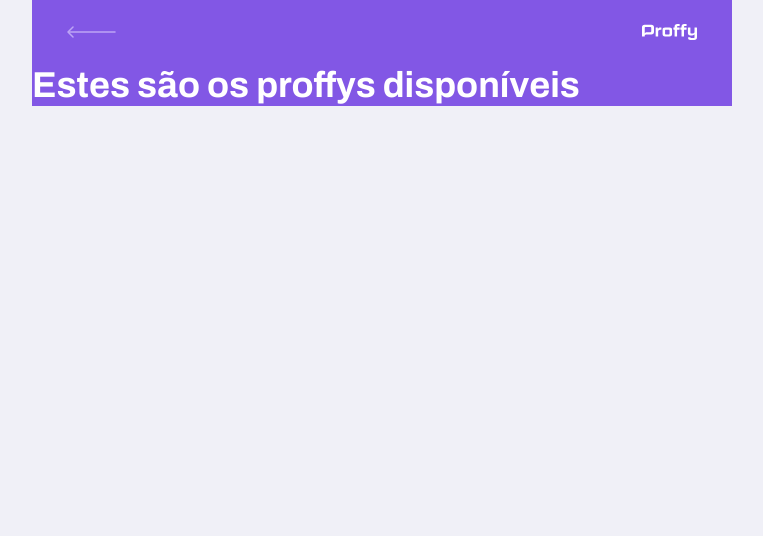
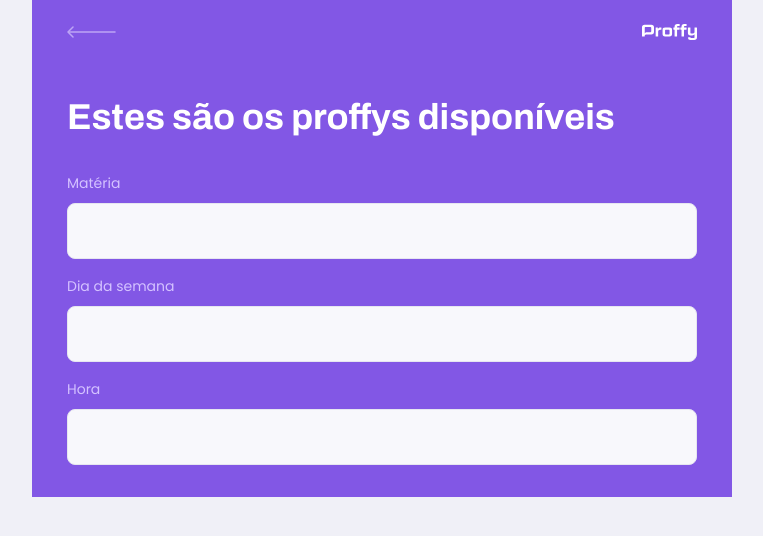
Before and after one commit to MatheusCandido1/web_proffy, a React (Create React App) app: page /study in a window 1280 px wide. Shown: the top 536 px of the page, without its empty margins (258-1021 px from the left). Built offline with nearby package versions, Linux system fonts and the light colour scheme.

Commit message:
add-form-on-teacher-list

```diff
--- /dev/null
+++ b/src/components/PageHeader/index.tsx
@@ -0,0 +1,34 @@
+import React from 'react';
+
+import { Link } from 'react-router-dom';
+
+import './style.css'
+
+import brandImg from '../../assets/images/logo.svg';
+import backIcon from '../../assets/images/icons/back.svg';
+
+interface PageHeaderProps {
+    title: string;
+}
+
+const PageHeader: React.FC<PageHeaderProps> = (props) =>  {
+    return (
+        <header className="page-header">
+        <div className="top-bar-container">
+            <Link to="/">
+                <img src={backIcon} alt="Voltar"/>
+            </Link>
+            <img src={brandImg} alt="Proffy"/>
+        </div>
+
+        <div className="header-content">
+        <strong>{props.title}</strong>
+
+        {props.children}
+        </div>
+
+    </header>
+    );
+}
+
+export default PageHeader;
--- a/src/pages/TeacherForm/index.tsx
+++ b/src/pages/TeacherForm/index.tsx
@@ -1,8 +1,12 @@
 import React from 'react';
+
+import PageHeader from '../../components/PageHeader';
 
 function TeacherForm() {
     return (
-        <h1>Teacher Form</h1>
+        <div id="page-teacher-form" className="container">
+        <PageHeader title="Que incrível que você quer dar aulas." />
+    </div>
     )
 }
 
--- a/src/pages/TeacherList/index.tsx
+++ b/src/pages/TeacherList/index.tsx
@@ -1,26 +1,31 @@
 import React from 'react';
-import { Link } from 'react-router-dom';
+
+import PageHeader from '../../components/PageHeader';
 
 import './style.css'
 
-import brandImg from '../../assets/images/logo.svg';
-import backIcon from '../../assets/images/icons/back.svg';
 function TeacherList() {
     return (
         <div id="page-teacher-list" className="container">
-            <header className="page-header">
-                <div className="top-bar-container">
-                    <Link to="/">
-                        <img src={backIcon} alt="Voltar"/>
-                    </Link>
-                    <img src={brandImg} alt="Proffy"/>
-                </div>
+            <PageHeader title="Estes são os proffys disponíveis">
+             <form id="search-teachers">
+                 <div className="input-block">
+                     <label htmlFor="subject">Matéria</label>
+                     <input type="text" id="subject"/>
+                 </div>
 
-                <div className="header-content">
-                    <strong>Estes são os proffys disponíveis</strong>
-                </div>
-            </header>
-        </div>
+                 <div className="input-block">
+                     <label htmlFor="week_day">Dia da semana</label>
+                     <input type="text" id="week_day"/>
+                 </div>
+
+                 <div className="input-block">
+                     <label htmlFor="time">Hora</label>
+                     <input type="text" id="time"/>
+                 </div>
+             </form>
+            </PageHeader>
+       </div>
     )
 }
 
--- a/src/pages/TeacherList/style.css
+++ b/src/pages/TeacherList/style.css
@@ -14,12 +14,13 @@
     margin: 0 auto;
     display: flex;
     justify-content: space-between;
+
     align-items: center;
     color: var(--color-text-in-primary);
     padding: 1.6rem 0;
 }
 
-.page-header .top-bar-container a{
+.page-header .top-bar-container a {
     height: 3.2rem;
     transition: opacity 0.2s;
 }
@@ -32,7 +33,7 @@
     height: 1.6rem;
 }
 
-.page-header .page-content {
+.page-header .header-content {
     width: 90%;
     margin: 0 auto;
     position: relative;
@@ -44,3 +45,46 @@
     line-height: 4.2rem;
     color: var(--color-title-in-primary)
 }
+
+#search-teachers {
+    margin-top: 3.2rem;
+}
+
+#search-teachers label {
+    color: var(--color-text-in-primary);
+}
+
+#search-teachers .input-block {
+    position: relative;
+}
+
+#search-teachers .input-block + .input-block {
+    margin-top: 1.4rem;
+}
+
+#search-teachers .input-block label {
+    font-size: 1.4rem;
+}
+
+#search-teachers .input-block input {
+    width: 100%;
+    height: 5.6rem;
+    margin-top: 0.8rem;
+    border-radius: 0.8rem;
+    background: var(--color-input-background);
+    border: 1px solid var(--color-line-in-white);
+    outline: 0;
+    padding: 0 1.6rem;
+    font: 1.6rem Archivo;
+}
+
+#search-teachers .input-block:focus-within::after {
+    width: calc(100% - 3.2rem);
+    height: 2px;
+    content: '';
+    background: var(--color-primary-light);
+    position: absolute;
+    left: 1.6rem;
+    right: 1.6rem;
+    bottom: 0;
+}
```
Also changed, not shown: src/components/PageHeader/style.css (added).
